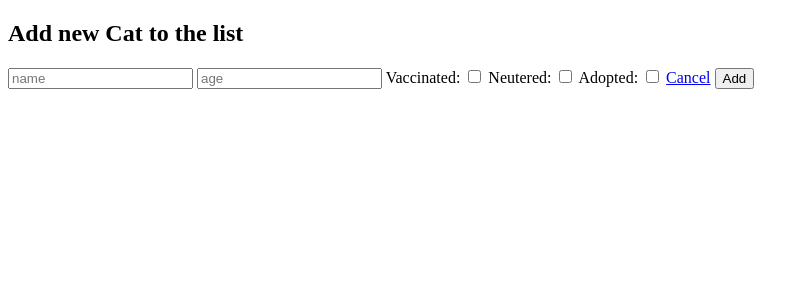
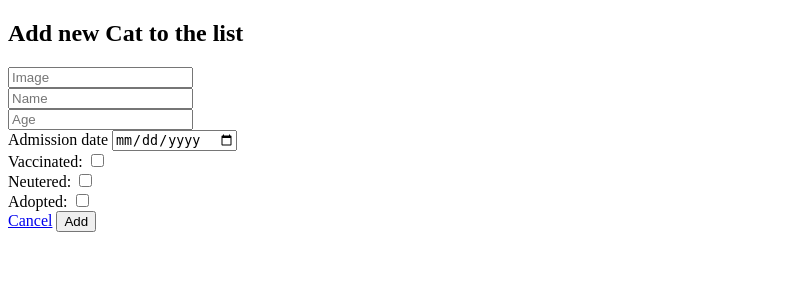
Before and after one commit to nico-bt/cat-shelter, a Node server app: page /cats/new in a window 1280 px wide. Shown: the part 70-370 px from the top of the page, without its empty margins (0-809 px from the left). Run offline with Node 20, Linux system fonts and the light colour scheme; some libraries are stand-ins or nearby versions.

Commit message:
Add divs, image and admissionDate

```diff
--- a/views/cats/new.ejs
+++ b/views/cats/new.ejs
@@ -1,18 +1,33 @@
 <h2>Add new Cat to the list</h2>
 
 <form action="/cats" method="POST">
-    <input type="string" name="name" placeholder="name">
-    <input type="string" name="age" placeholder="age">
-
+    <div>
+        <input type="string" name="image" placeholder="Image">
+    </div>
+    <div>
+        <input type="string" name="name" placeholder="Name">
+    </div>
+    <div>
+        <input type="string" name="age" placeholder="Age">
+    </div>
+    <div>
+        <label for="admissionDate">Admission date</label>
+        <input type="date" name="admissionDate" id="admissionDate" value="">
+    </div>
+    <div>
         <label for="vaccinated">Vaccinated: </label>
         <input type="checkbox" name="vaccinated" id="vaccinated">
-
+    </div>
+    <div>
         <label for="neutered">Neutered: </label>
         <input type="checkbox" name="neutered" id="neutered">
-
+    </div>
+    <div>
         <label for="adopted">Adopted: </label>
         <input type="checkbox" name="adopted" id="adopted">
-
+    </div>
+    <div>
         <a href="/cats">Cancel</a>
         <button type="submit">Add</button>
+    </div>
 </form>
```
Lines whose indentation alone changed are shown as unchanged.
